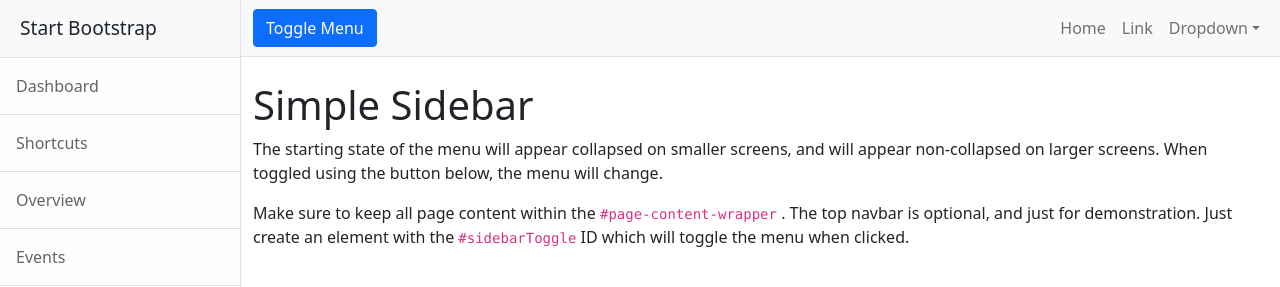
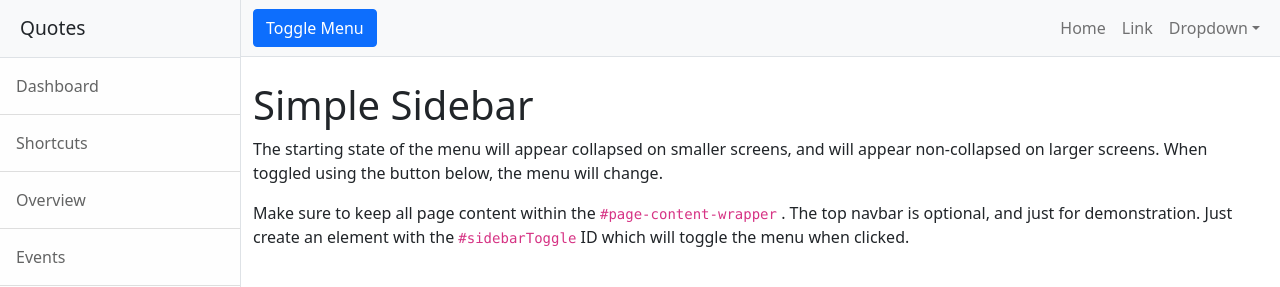
Before and after one commit to arvydasg/citatos, a Django app: page / in a window 1280 px wide. Shown: the top 287 px of the page. Run offline with Django 3.2, Linux system fonts and the light colour scheme; some libraries are stand-ins or nearby versions.

Commit message:
admitting I have no idea how to revert multiple commits

```diff
--- a/app1/templates/app1/index.html
+++ b/app1/templates/app1/index.html
@@ -16,7 +16,7 @@
         <div class="d-flex" id="wrapper">
             <!-- Sidebar-->
             <div class="border-end bg-white" id="sidebar-wrapper">
-                <div class="sidebar-heading border-bottom bg-light">Start Bootstrap</div>
+                <div class="sidebar-heading border-bottom bg-light">Quotes</div>
                 <div class="list-group list-group-flush">
                     <a class="list-group-item list-group-item-action list-group-item-light p-3" href="#!">Dashboard</a>
                     <a class="list-group-item list-group-item-action list-group-item-light p-3" href="#!">Shortcuts</a>
```
